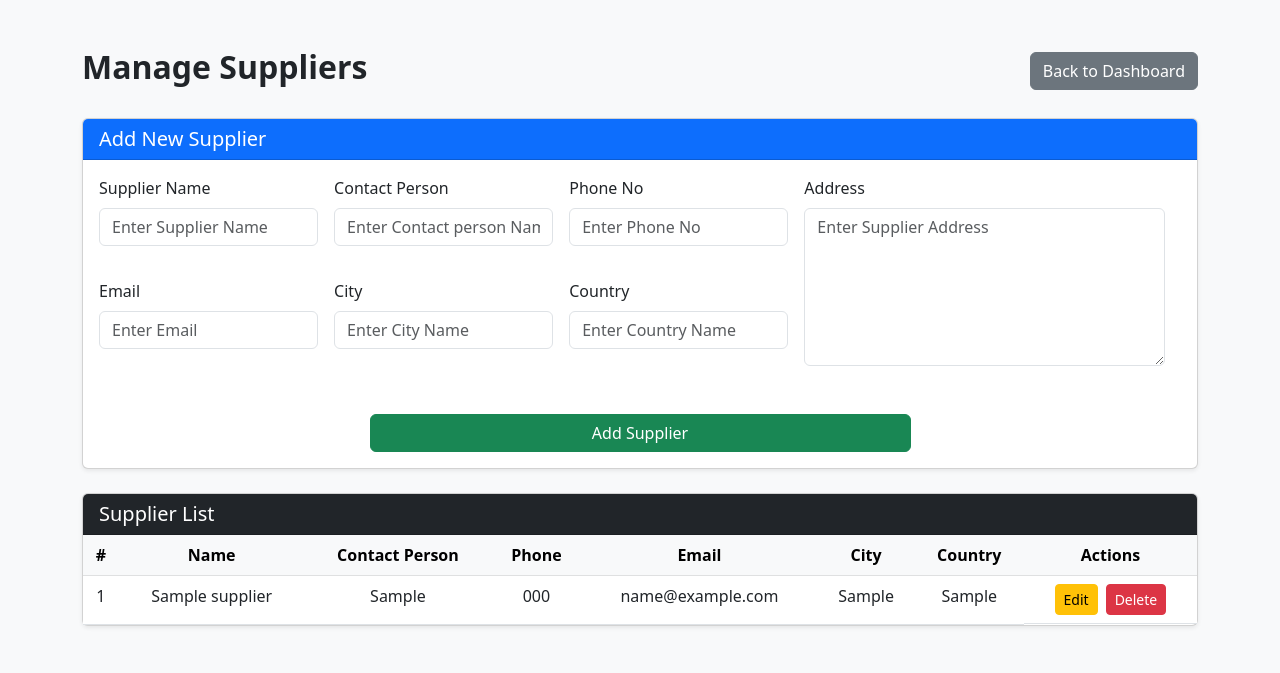
After one commit to harry5521/Inventory_Management_System, a Django app: page /manager-dashboard/suppliers/ in a window 1280 px wide. The commit adds this page. Shown: the top 673 px of the page. Run offline with Django 5.2, Linux system fonts and the light colour scheme; a user stored in the database is signed in; tables that the repository leaves empty hold one stand-in row (values such as "Sample post").

Commit message:
Suppliers Feature Implemented

```diff
--- a/inventory_management/core/templates/core/managers_dashboard.html
+++ b/inventory_management/core/templates/core/managers_dashboard.html
@@ -20,7 +20,7 @@
             <div class="collapse navbar-collapse" id="navbarNav">
                 <ul class="navbar-nav ms-auto">
                     <li class="nav-item"><a class="nav-link" href="{% url 'products:products_view' %}">Products</a></li>
-                    <li class="nav-item"><a class="nav-link" href="#">Suppliers</a></li>
+                    <li class="nav-item"><a class="nav-link" href="{% url 'suppliers:suppliers_view' %}">Suppliers</a></li>
                     <li class="nav-item"><a class="nav-link" href="#">Orders</a></li>
                     <li class="nav-item"><a class="nav-link" href="#">Reports</a></li>
                     <li class="nav-item"><a class="nav-link text-danger"
--- a/inventory_management/inventory_management/urls.py
+++ b/inventory_management/inventory_management/urls.py
@@ -23,4 +23,5 @@ urlpatterns = [
 
     # Products for managers
     path('manager-dashboard/products/', include(('products.urls', 'products'), namespace='products')),
+    path('manager-dashboard/suppliers/', include(('suppliers.urls', 'suppliers'), namespace='suppliers')),
 ]
--- /dev/null
+++ b/inventory_management/suppliers/forms.py
@@ -0,0 +1,26 @@
+from django import forms
+from .models import Supplier
+
+
+class SupplierForm(forms.ModelForm):
+    class Meta:
+        model = Supplier
+        fields = ['name', 'contact_person', 'phone', 'email', 'city', 'country', 'address']
+        widgets = {
+            'name': forms.TextInput(attrs={'class': 'form-control', 'placeholder': 'Enter Supplier Name'}),
+            'contact_person': forms.TextInput(attrs={'class': 'form-control', 'placeholder': 'Enter Contact person Name'}),
+            'phone': forms.TextInput(attrs={'class': 'form-control', 'placeholder': 'Enter Phone No'}),
+            'email': forms.EmailInput(attrs={'class': 'form-control', 'placeholder': 'Enter Email'}),
+            'city': forms.TextInput(attrs={'class': 'form-control', 'min': 0, 'placeholder': 'Enter City Name'}),
+            'country': forms.TextInput(attrs={'class': 'form-control', 'min': 0, 'placeholder': 'Enter Country Name'}),
+            'address': forms.Textarea(attrs={'class': 'form-control', 'rows': 6, 'placeholder': 'Enter Supplier Address'}),
+        }
+        labels = {
+            'name': 'Supplier Name',
+            'contact_person': 'Contact Person',
+            'phone': 'Phone No',
+            'email': 'Email',
+            'city': 'City',
+            'country': 'Country',
+            'address': 'Address',
+        }
--- /dev/null
+++ b/inventory_management/suppliers/templates/suppliers/suppliers.html
@@ -0,0 +1,156 @@
+<!DOCTYPE html>
+<html lang="en">
+
+<head>
+    <meta charset="UTF-8">
+    <meta name="viewport" content="width=device-width, initial-scale=1.0">
+    <title>Manage Products</title>
+    <link href="https://cdn.jsdelivr.net/npm/bootstrap@5.3.0/dist/css/bootstrap.min.css" rel="stylesheet">
+</head>
+
+<body class="bg-light">
+
+    <div class="container py-5">
+        <!-- Page Title -->
+        <div class="d-flex justify-content-between align-items-center mb-4">
+            <h2 class="fw-bold">Manage Suppliers</h2>
+            <a href="{% url 'core:manager_dashboard' %}" class="btn btn-secondary">Back to Dashboard</a>
+        </div>
+
+        <!-- Product Create Form -->
+        <div class="card mb-4 shadow-sm">
+            <div class="card-header bg-primary text-white">
+                <h5 class="mb-0">Add New Supplier</h5>
+            </div>
+            <div class="card-body">
+                <form method="POST">
+                    {% csrf_token %}
+                    <div class="d-flex d-flex-row justify-content-between">
+                        <div class="row g-3">
+                            <div class="col-md-4">
+                                <label class="form-label">{{ form.name.label }}</label>
+                                {{ form.name }}
+                            </div>
+                            <div class="col-md-4">
+                                <label class="form-label">{{ form.contact_person.label }}</label>
+                                {{ form.contact_person }}
+                            </div>
+                            <div class="col-md-4">
+                                <label class="form-label">{{ form.phone.label }}</label>
+                                {{ form.phone }}
+                            </div>
+                            <div class="col-md-4">
+                                <label class="form-label">{{ form.email.label }}</label>
+                                {{ form.email }}
+                            </div>
+                            <div class="col-md-4">
+                                <label class="form-label">{{ form.city.label }}</label>
+                                {{ form.city }}
+                            </div>
+                            <div class="col-md-4">
+                                <label class="form-label">{{ form.country.label }}</label>
+                                {{ form.country }}
+                            </div>
+                        </div>
+                        <div class="col-md-4 mx-3">
+                            <label class="form-label">{{ form.address.label }}</label>
+                            {{ form.address }}
+                        </div>
+                    </div>
+                    <div class="mt-5 w-50 m-auto">
+                        <button type="submit" class="btn btn-success w-100"> {% if form.instance.pk %}Update Supplier{% else %}Add Supplier{% endif %}</button>
+                    </div>
+                </form>
+            </div>
+        </div>
+
+        <!-- Products List Table -->
+        {% if form.instance.pk %}
+
+        {% else %}
+        <div class="card shadow-sm">
+            <div class="card-header bg-dark text-white">
+                <h5 class="mb-0">Supplier List</h5>
+            </div>
+            <div class="card-body p-0">
+                <table class="table table-hover mb-0 text-center">
+                    <thead class="table-light">
+                        <tr>
+                            <th>#</th>
+                            <th>Name</th>
+                            <th>Contact Person</th>
+                            <th>Phone</th>
+                            <th>Email</th>
+                            <th>City</th>
+                            <th>Country</th>
+                            <th>Actions</th>
+                        </tr>
+                    </thead>
+                    <tbody>
+                        {% for supplier in suppliers %}
+                        <tr>
+                            <td>{{ forloop.counter }}</td>
+                            <td>{{ supplier.name }}</td>
+                            <td>{{ supplier.contact_person }}</td>
+                            <td>{{ supplier.phone }}</td>
+                            <td>{{ supplier.email }}</td>
+                            <td>{{ supplier.city }}</td>
+                            <td>{{ supplier.country }}</td>
+                            <td class="d-flex m-auto justify-content-center gap-2">
+                                <form action="{% url 'suppliers:edit_supplier' supplier.pk %}" >
+                                    {% csrf_token %}
+                                    <button type="submit" class="btn btn-warning btn-sm">Edit</button>
+                                </form>
+
+                                <!-- Trigger Modal -->
+                                <button type="button" class="btn btn-danger btn-sm" data-bs-toggle="modal"
+                                    data-bs-target="#deleteModal{{ supplier.pk }}">
+                                    Delete
+                                </button>
+
+                                <!-- Delete Confirmation Modal -->
+                                <div class="modal fade" id="deleteModal{{ supplier.pk }}" tabindex="-1"
+                                    aria-labelledby="deleteModalLabel{{ supplier.pk }}" aria-hidden="true">
+                                    <div class="modal-dialog modal-dialog-centered"> <!-- Centered vertically -->
+                                        <div class="modal-content">
+                                            <div class="modal-header bg-danger text-white">
+                                                <h5 class="modal-title" id="deleteModalLabel{{ supplier.pk }}">Confirm
+                                                    Deletion</h5>
+                                                <button type="button" class="btn-close btn-close-white"
+                                                    data-bs-dismiss="modal" aria-label="Close"></button>
+                                            </div>
+                                            <div class="modal-body text-center">
+                                                <p class="mb-0">Are you sure you want to delete <strong>{{ supplier.name }}</strong>?</p>
+                                            </div>
+                                            <div class="modal-footer justify-content-center">
+                                                <button type="button" class="btn btn-secondary"
+                                                    data-bs-dismiss="modal">Cancel</button>
+                                                <form action="{% url 'suppliers:delete_supplier' supplier.pk %}"
+                                                    method="post">
+                                                    {% csrf_token %}
+                                                    <button type="submit" class="btn btn-danger">Yes, Delete</button>
+                                                </form>
+                                            </div>
+                                        </div>
+                                    </div>
+                                </div>
+                            </td>
+
+                        </tr>
+                        {% empty %}
+                        <tr>
+                            <td colspan="7" class="text-center text-muted py-3">No Suppliers available.</td>
+                        </tr>
+                        {% endfor %}
+                    </tbody>
+                </table>
+            </div>
+        </div>
+        {% endif %}
+
+    </div>
+
+    <script src="https://cdn.jsdelivr.net/npm/bootstrap@5.3.0/dist/js/bootstrap.bundle.min.js"></script>
+</body>
+
+</html>
--- a/inventory_management/suppliers/urls.py
+++ b/inventory_management/suppliers/urls.py
@@ -1,3 +1,11 @@
 from django.urls import path, include
+from . import views
 
 app_name = 'suppliers'
+
+
+urlpatterns = [
+    path('', views.SupplierView.as_view(), name='suppliers_view'),
+    path('delete-supplier/<int:pk>/', views.DeleteSupplierView.as_view(), name='delete_supplier'),
+    path('edit-supplier/<int:pk>/', views.EditSupplierView.as_view(), name='edit_supplier'),
+]
--- a/inventory_management/suppliers/views.py
+++ b/inventory_management/suppliers/views.py
@@ -1,3 +1,33 @@
-from django.shortcuts import render
+from django.urls import reverse_lazy
+from django.views.generic.edit import FormView, DeleteView, UpdateView
+from .models import Supplier
+from .forms import SupplierForm
 
 # Create your views here.
+
+class SupplierView(FormView):
+    template_name = 'suppliers/suppliers.html'
+    form_class = SupplierForm
+    success_url = reverse_lazy('suppliers:suppliers_view')
+
+    def form_valid(self, form):
+        supplier = form.save(commit=False)
+        supplier.save()
+        return super().form_valid(form)
+
+    def get_context_data(self, **kwargs):
+        context = super().get_context_data(**kwargs)
+        context['suppliers'] = Supplier.objects.all()
+        return context
+
+
+class DeleteSupplierView(DeleteView):
+    model = Supplier
+    template_name = 'suppliers/suppliers.html'
+    success_url = reverse_lazy('suppliers:suppliers_view')
+
+class EditSupplierView(UpdateView):
+    model = Supplier
+    form_class = SupplierForm
+    template_name = 'suppliers/suppliers.html'
+    success_url = reverse_lazy('suppliers:suppliers_view')
```
